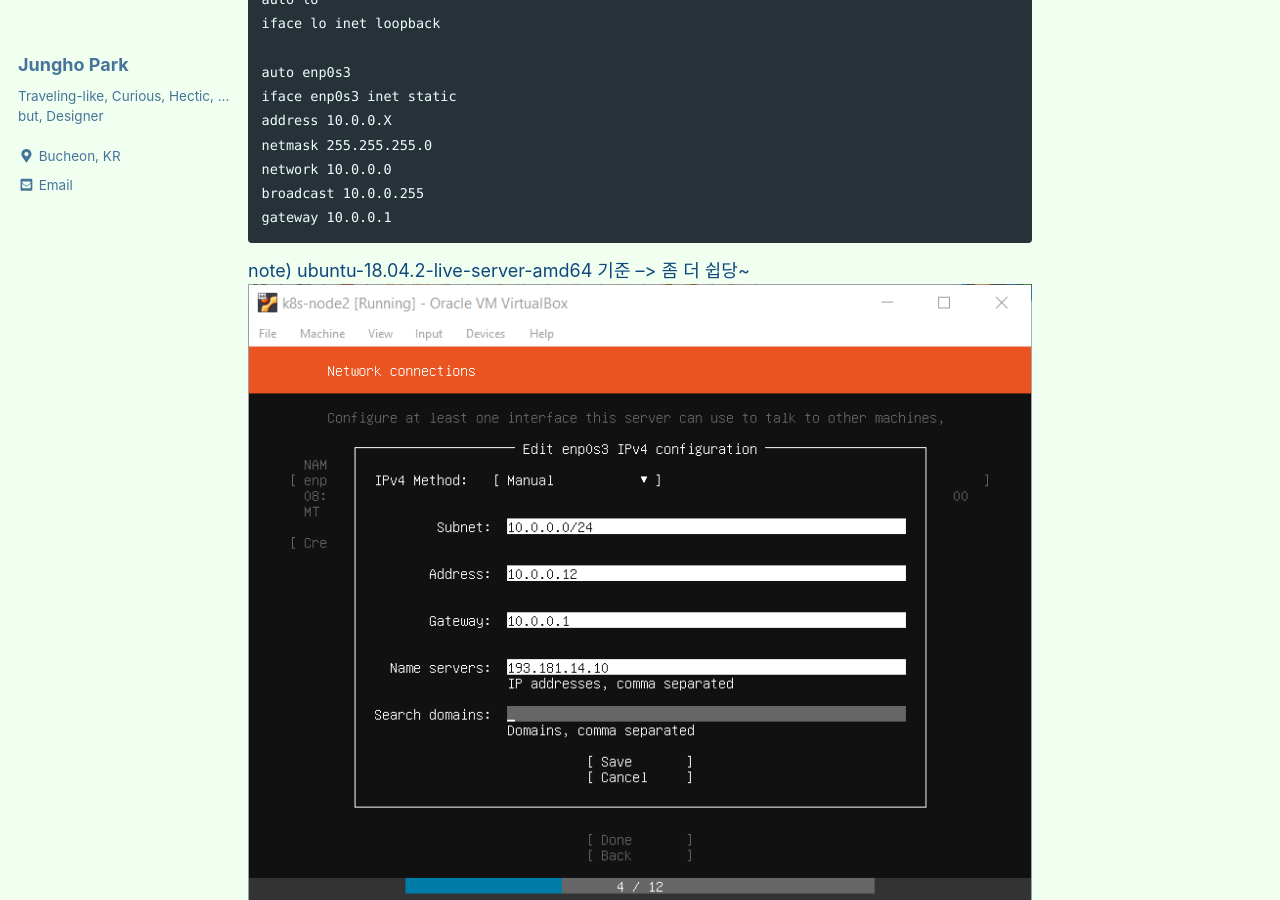
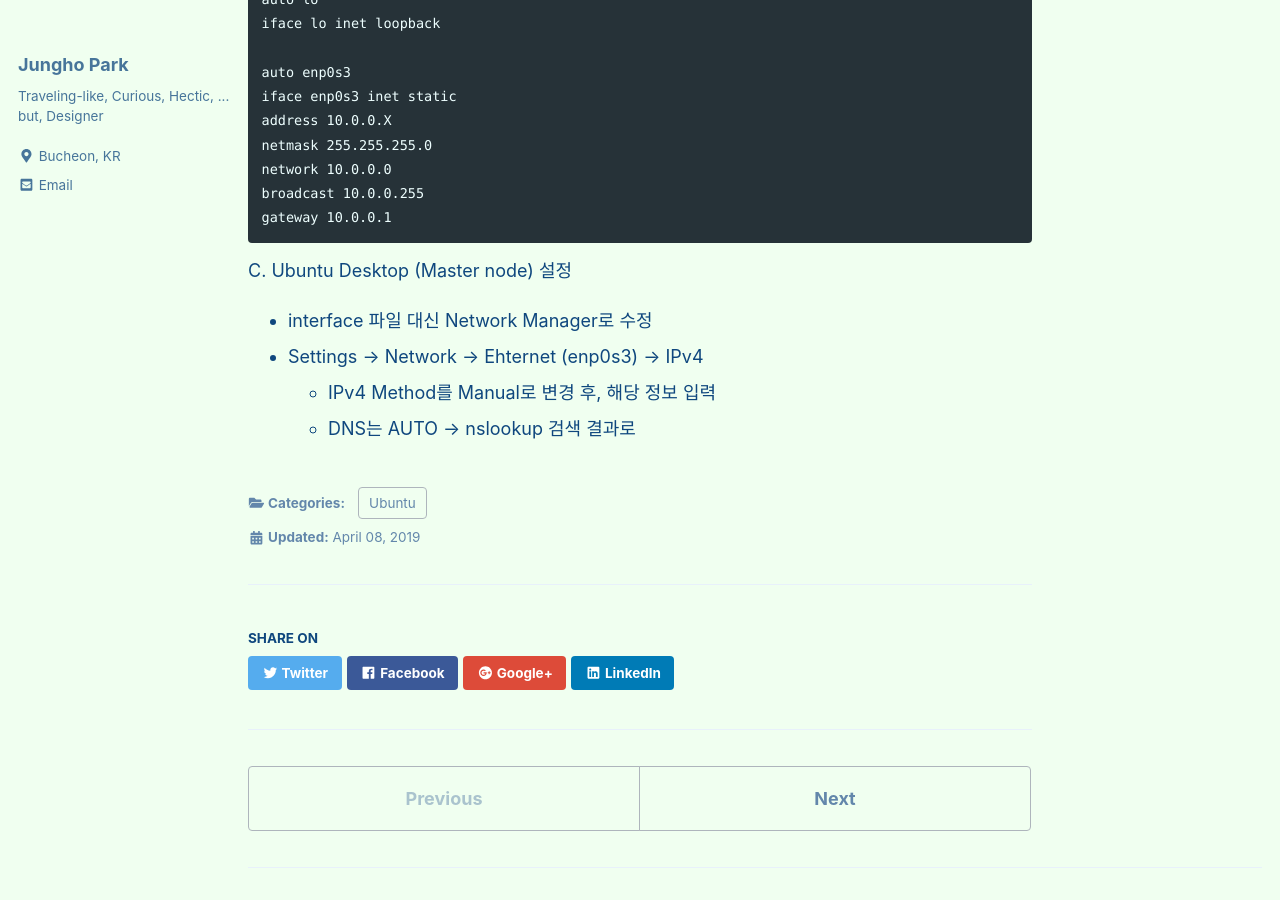
Before and after one commit to unipark00/tekrepo, a Jekyll site: the page built from _posts/2018-12-03-ubuntu-setup.md, in a window 1280 px wide and 900 px high, scrolled down 1092 px. Built offline with Jekyll 4.4.1, drawn with Linux system fonts in a browser that asks for light colours; cached includes are drawn as plain includes.

Commit message:
Update 2018-12-03-ubuntu-setup.md

````diff
--- a/_posts/2018-12-03-ubuntu-setup.md
+++ b/_posts/2018-12-03-ubuntu-setup.md
@@ -52,9 +52,6 @@ network 10.0.0.0
 broadcast 10.0.0.255
 gateway 10.0.0.1
 ```
-note) ubuntu-18.04.2-live-server-amd64 기준 --> 좀 더 쉽당~
-![ip_configuration](https://github.com/unipark00/tekrepo/blob/master/_posts/20190410_165245.png)
-
 C. Ubuntu Desktop (Master node) 설정
    * interface 파일 대신 Network Manager로 수정
    * Settings -> Network -> Ehternet (enp0s3) -> IPv4
````
